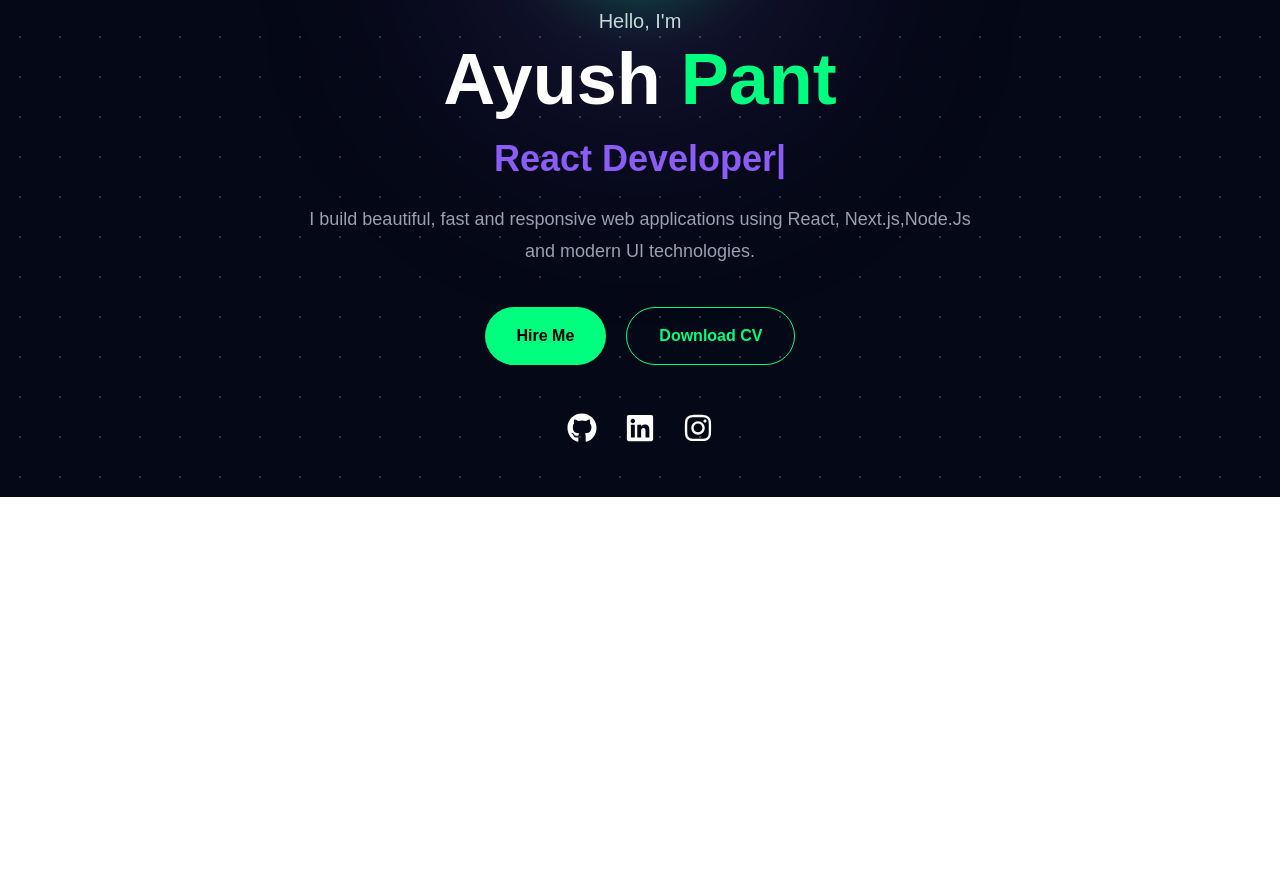
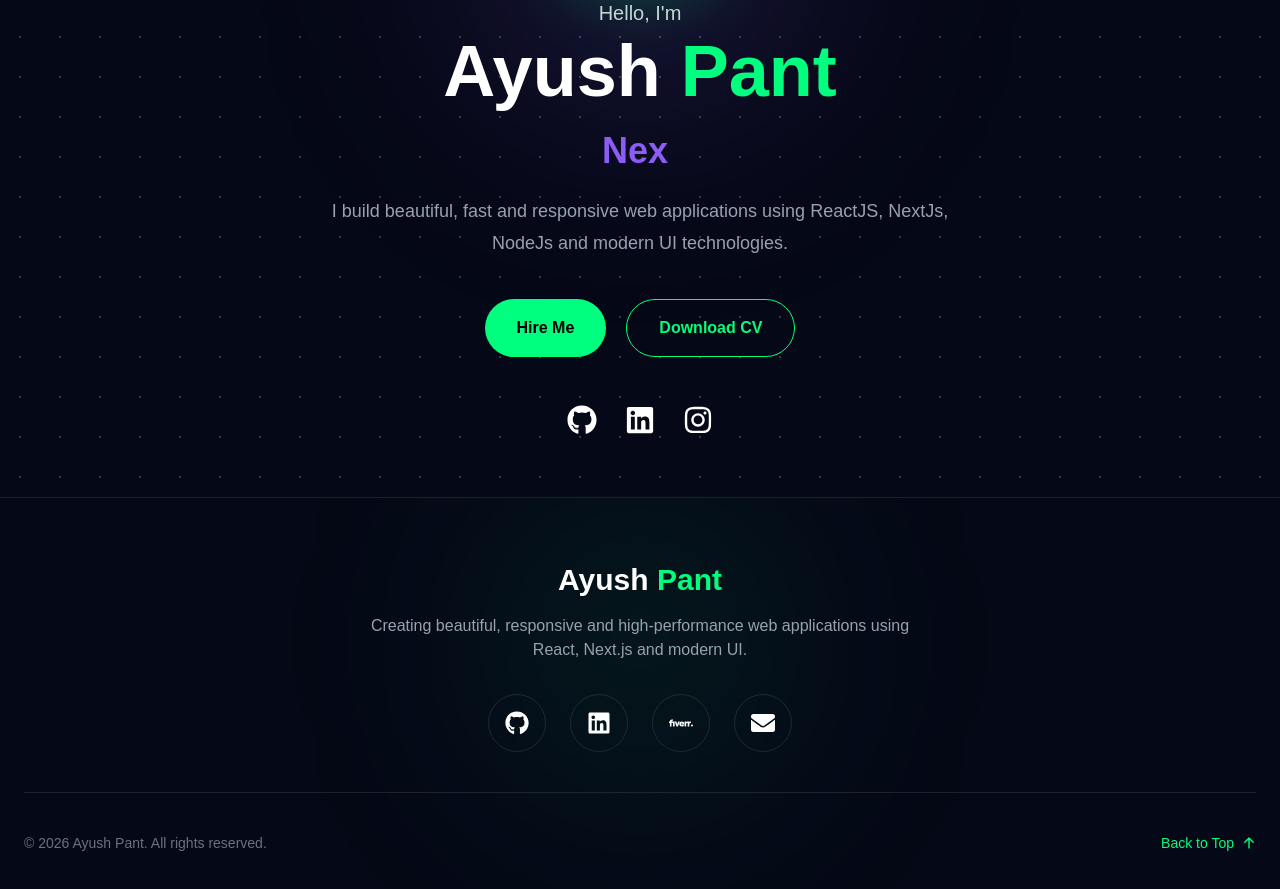
Before and after one commit to ayushpant-ui/Portfolio_New, a Next.js app: page / in a window 1280 px wide. Shown: the part 383-1272 px from the top of the page. Before the commit the page ends 880 px from the top, so only its background shows below. Built offline with nearby package versions, Linux system fonts and the light colour scheme.

Commit message:
Second commit, Home Page completed almost,may change later on

```diff
--- a/src/app/layout.js
+++ b/src/app/layout.js
@@ -1,6 +1,7 @@
 import { Geist, Geist_Mono } from "next/font/google";
 import "./globals.css";
 import Navbar from '@/src/components/navbar/Navbar'
+import Footer from '@/src/components/Footer'
 
 const geistSans = Geist({
   variable: "--font-geist-sans",
@@ -26,6 +27,7 @@ export default function RootLayout({ children }) {
       <body>
         <Navbar />
         {children}
+        <Footer />
         </body>
     </html>
   );
--- /dev/null
+++ b/src/components/Footer.jsx
@@ -0,0 +1,115 @@
+"use client";
+
+import Link from "next/link";
+import { motion } from "framer-motion";
+import {
+  FaGithub,
+  FaLinkedin,
+  FaEnvelope,
+} from "react-icons/fa";
+import { SiFiverr } from "react-icons/si";
+import { HiArrowUp } from "react-icons/hi";
+
+const socialLinks = [
+  {
+    icon: <FaGithub />,
+    href: "https://github.com/ayushpant-ui",
+  },
+  {
+    icon: <FaLinkedin />,
+    href: "https://linkedin.com/in/yourusername",
+  },
+  {
+    icon: <SiFiverr />,
+    href: "https://fiverr.com/yourusername",
+  },
+  {
+    icon: <FaEnvelope />,
+    href: "mailto:ayushpant2073@gmail.com",
+  },
+];
+
+export default function Footer() {
+  return (
+    <footer className="relative overflow-hidden border-t border-white/10 bg-[#050816] ">
+
+      {/* Glow */}
+      <div className="absolute left-1/2 top-0 h-72 w-72 -translate-x-1/2 rounded-full bg-[#00FF7F]/10 blur-[120px]" />
+
+      <motion.div
+        initial={{ opacity: 0, y: 60 }}
+        whileInView={{ opacity: 1, y: 0 }}
+        transition={{ duration: .7 }}
+        viewport={{ once: true }}
+        className="relative z-10 mx-auto max-w-7xl px-6 py-16"
+      >
+        <div className="flex flex-col items-center text-center">
+
+          <h2 className="text-3xl font-bold text-white">
+            Ayush <span className="text-[#00FF7F]">Pant</span>
+          </h2>
+
+          <p className="mt-4 max-w-xl text-gray-400">
+            Creating beautiful, responsive and high-performance
+            web applications using React, Next.js and modern UI.
+          </p>
+
+          {/* Social */}
+
+          <div className="mt-8 flex gap-6">
+
+            {socialLinks.map((item, index) => (
+              <motion.a
+                key={index}
+                href={item.href}
+                target="_blank"
+                whileHover={{
+                  scale: 1.2,
+                  y: -5,
+                }}
+                whileTap={{ scale: .9 }}
+                className="rounded-full border border-white/10 p-4 text-2xl text-white transition hover:border-[#00FF7F] hover:text-[#00FF7F]"
+              >
+                {item.icon}
+              </motion.a>
+            ))}
+
+          </div>
+
+          {/* Divider */}
+
+          <div className="my-10 h-px w-full bg-white/10" />
+
+          <div className="flex w-full flex-col items-center justify-between gap-5 text-sm text-gray-500 md:flex-row">
+
+            <p>
+              © {new Date().getFullYear()} Ayush Pant.
+              All rights reserved.
+            </p>
+
+            <motion.button
+              whileHover={{
+                y: -5,
+                scale: 1.1,
+              }}
+              onClick={() =>
+                window.scrollTo({
+                  top: 0,
+                  behavior: "smooth",
+                })
+              }
+              className="flex items-center gap-2 text-[#00FF7F] cursor-pointer"
+            >
+              Back to Top
+
+              <HiArrowUp />
+            </motion.button>
+
+          </div>
+
+        </div>
+      </motion.div>
+
+    </footer>
+  );
+}
--- a/src/components/hero/Hero.js
+++ b/src/components/hero/Hero.js
@@ -75,15 +75,15 @@ export default function Hero() {
         <TypeAnimation
           sequence={[
             "Frontend Developer",
-            2000,
-            "React Developer",
-            2000,
-            "Next.js Developer",
-            2000,
-            "UI Designer",
-            2000,
+            1000,
+            "ReactJS Developer",
+            1000,
+            "NextJs Developer",
+            1000,
+            "UI/UX Designer",
+            1000,
             "BackEnd Developer",
-            2000,
+            1000,
           ]}
           wrapper="span"
           speed={50}
@@ -100,7 +100,7 @@ export default function Hero() {
           className="mt-6 max-w-2xl text-lg leading-8 text-gray-400"
         >
           I build beautiful, fast and responsive web applications
-          using React, Next.js,Node.Js and modern UI technologies.
+          using ReactJS, NextJs, NodeJs and modern UI technologies.
         </motion.p>
 
         {/* Buttons */}
@@ -112,13 +112,13 @@ export default function Hero() {
           className="mt-10 flex flex-col gap-5 sm:flex-row"
         >
           <button
-            className="rounded-full bg-[#00FF7F] px-8 py-4 font-bold text-black transition hover:scale-105"
+            className="rounded-full bg-[#00FF7F] px-8 py-4 font-bold text-black transition hover:scale-105 cursor-pointer"
           >
             Hire Me
           </button>
 
           <button
-            className="rounded-full border border-[#00FF7F] px-8 py-4 font-bold text-[#00FF7F] transition hover:bg-[#00FF7F] hover:text-black"
+            className="rounded-full border border-[#00FF7F] px-8 py-4 font-bold text-[#00FF7F] transition hover:bg-[#00FF7F] hover:text-black cursor-pointer"
           >
             Download CV
           </button>
@@ -130,7 +130,7 @@ export default function Hero() {
           initial={{ opacity:0 }}
           animate={{ opacity:1 }}
           transition={{ delay:1.5 }}
-          className="mt-12 flex gap-7 text-3xl"
+          className="mt-12 flex gap-7 text-3xl mb-4"
         >
           <FaGithub className="cursor-pointer transition hover:scale-125 hover:text-[#00FF7F]" />
           <FaLinkedin className="cursor-pointer transition hover:scale-125 hover:text-[#00FF7F]" />
--- a/src/components/navbar/Navbar.jsx
+++ b/src/components/navbar/Navbar.jsx
@@ -6,7 +6,7 @@ import { AnimatePresence, motion } from "framer-motion";
 import { HiOutlineMenuAlt3, HiX } from "react-icons/hi";
 
 const navLinks = [
-  { label: "Home", url: "#home" },
+  { label: "Home", url: "/" },
   { label: "Services", url: "#services" },
   { label: "Resume", url: "#resume" },
   { label: "Projects", url: "#projects" },
@@ -32,7 +32,9 @@ export default function Navbar() {
           whileHover={{ scale: 1.05 }}
           className="text-3xl font-bold text-[#000066] hover:cursor-pointer"
         >
+          <Link href='/'>
           Ayush
+          </Link>
         </motion.h1>
 
         {/* Desktop Menu */}
```
Also changed, not shown: 1 other file (tests, documents, lock files or other folders).
